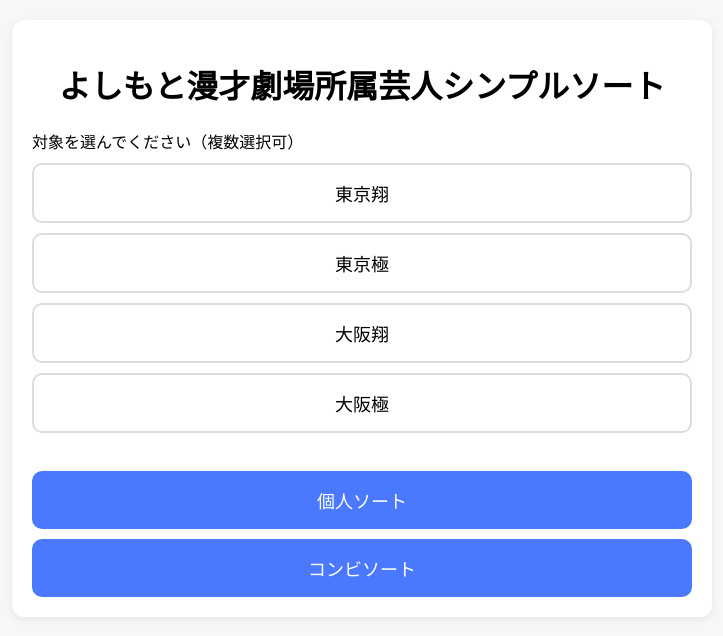
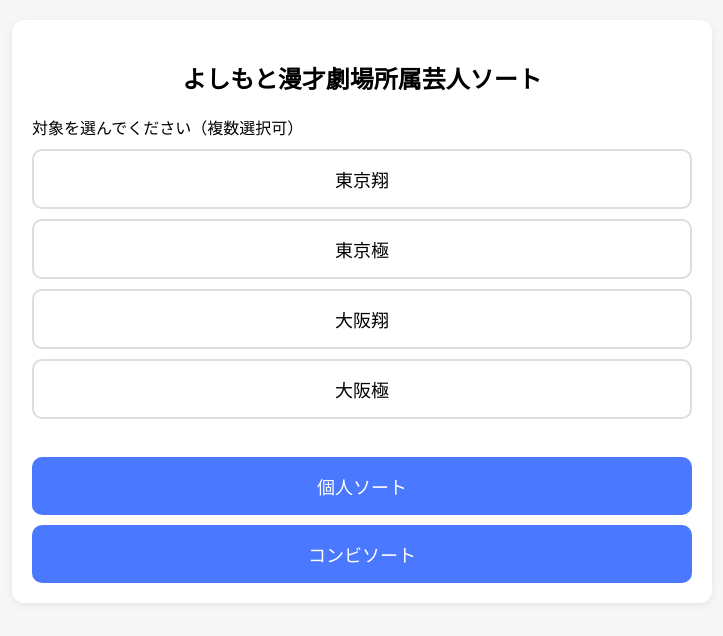
Before and after one commit to nikucuthonecut/shozoku_sort, a plain HTML site: page index.html in a window 1280 px wide. Shown: the whole page, without its empty margins (278-1001 px from the left). Drawn offline with Linux system fonts and the light colour scheme.

Commit message:
Update title and comments in index.html

```diff
--- a/index.html
+++ b/index.html
@@ -5,7 +5,7 @@
 <meta charset="UTF-8">
 <meta name="viewport" content="width=device-width, initial-scale=1.0">
 
-<title>芸人ソート</title>
+<title>ソート</title>
 
 <style>
 
@@ -215,7 +215,7 @@
 let playedMatches = new Set();
 
 /*
- * 個人ソート / コンビソート
+ * 個人 / コンビ
  */
 let currentMode = null;
 
@@ -262,7 +262,7 @@
 
         /* ---------------------------------
            個人 / コンビ選択後
-           ソート方法選択
+           方法選択
         --------------------------------- */
 
         if(
@@ -434,7 +434,7 @@
 
     <div class="card">
 
-        <h1>よしもと漫才劇場所属芸人シンプルソート</h1>
+        <h2>よしもと漫才劇場所属芸人ソート</h2>
         対象を選んでください（複数選択可）
 
 <label class="select-button">
```
